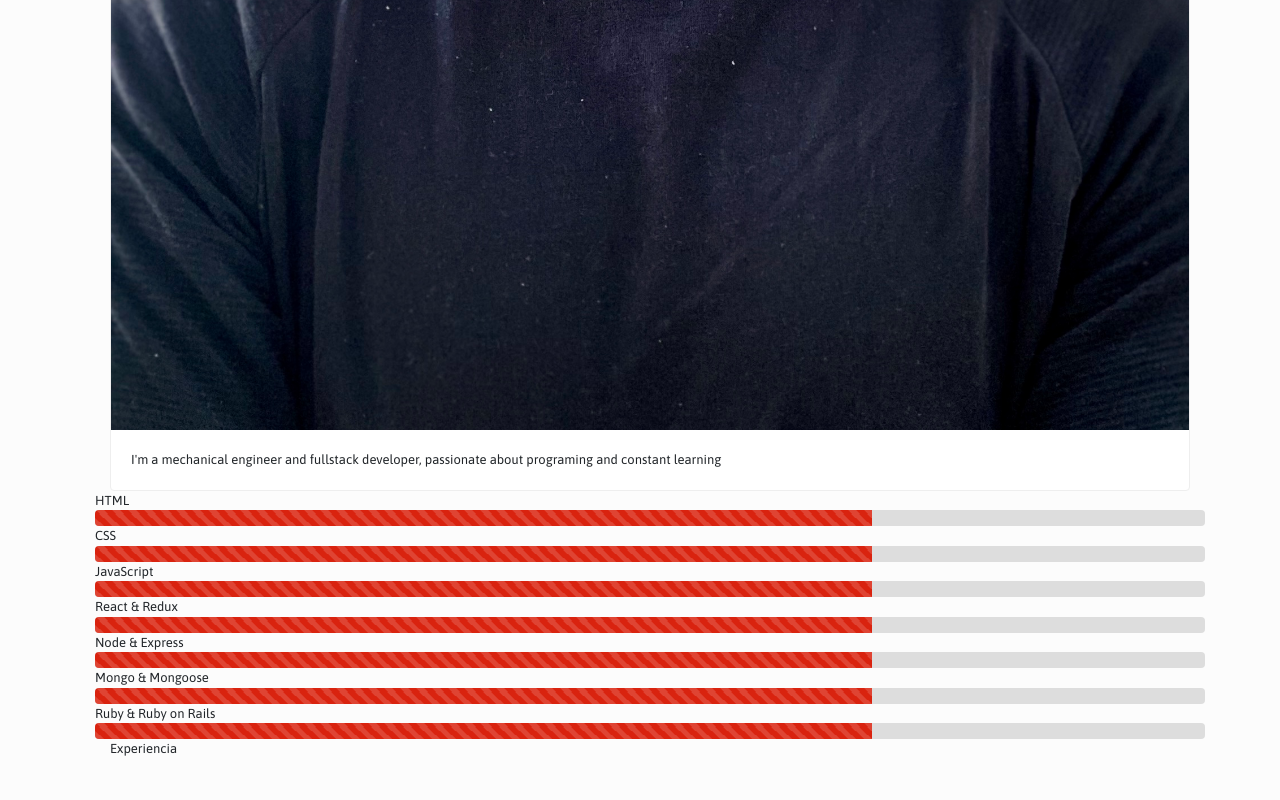
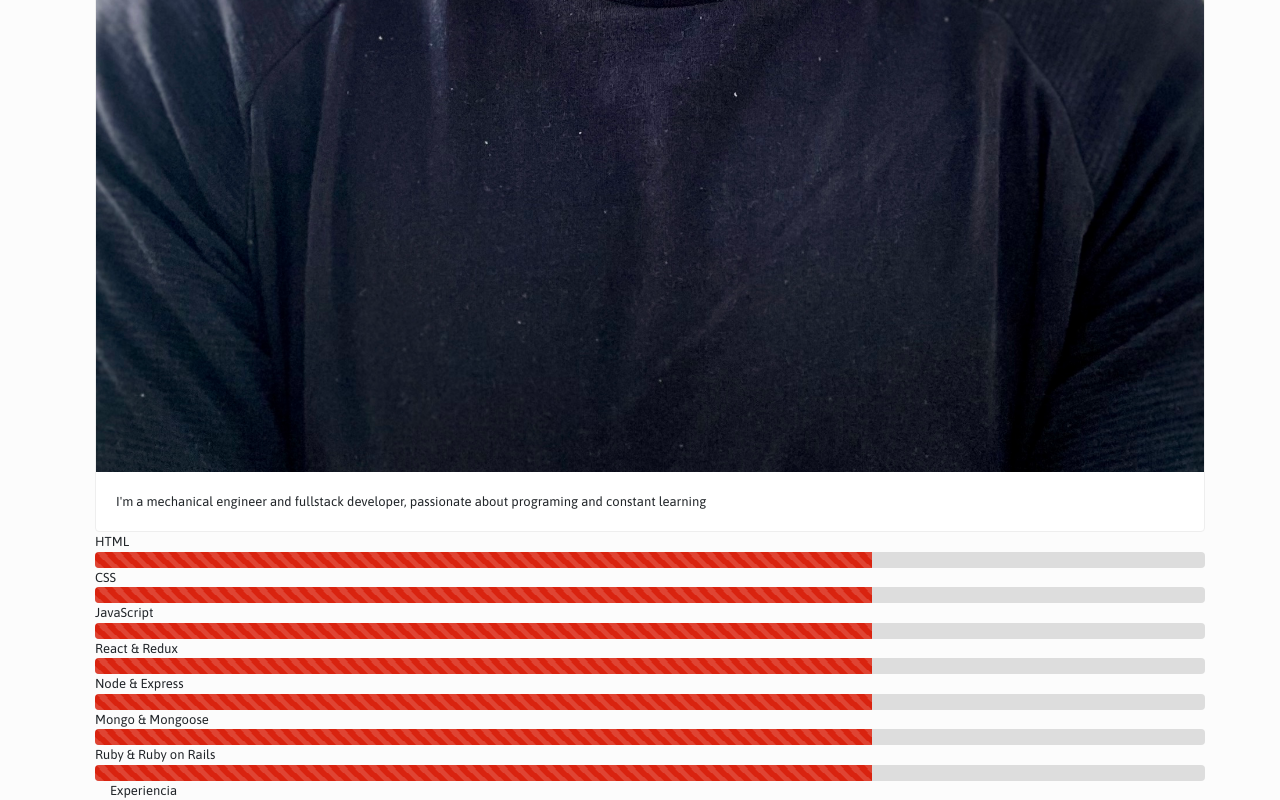
Before and after one commit to danielrs95/personalWeb, a React (Create React App) app: page / in a window 1280 px wide. Shown: the part 1914-2714 px from the top of the page. Before the commit the page ends 2673 px from the top, so only its background shows below. Built offline with nearby package versions, Linux system fonts and the light colour scheme.

Commit message:
Agrega rows al about screen

```diff
--- a/src/components/Skill.js
+++ b/src/components/Skill.js
@@ -3,8 +3,8 @@ import React from "react";
 const Skill = ({ skill, width }) => {
   return (
     <div className='row'>
+      <div className='col-12'>
         <p style={{ margin: "0" }}>{skill}</p>
-
         <div className='progress' style={{ width: "100%" }}>
           <div
             className='progress-bar progress-bar-striped progress-bar-animated'
@@ -16,6 +16,7 @@ const Skill = ({ skill, width }) => {
           ></div>
         </div>
       </div>
+    </div>
   );
 };
 
--- a/src/screens/AboutScreen.js
+++ b/src/screens/AboutScreen.js
@@ -6,9 +6,13 @@ import Skill from "../components/Skill";
 const AboutScreen = () => {
   return (
     <div id='about' className='container'>
+      <div className='row'>
         <div className='col-12'>
           <h1 className='text-center text-uppercase'>About me</h1>
         </div>
+      </div>
+
+      <div className='row'>
         <div className='col-12'>
           <div class='card'>
             <img src={cvImg} class='card-img-top' alt='...' />
@@ -20,6 +24,9 @@ const AboutScreen = () => {
             </div>
           </div>
         </div>
+      </div>
+
+      <div className='row'>
         <div className='col-12'>
           <Skill skill='HTML' width='70' />
           <Skill skill='CSS' width='70' />
@@ -29,7 +36,13 @@ const AboutScreen = () => {
           <Skill skill='Mongo & Mongoose' width='70' />
           <Skill skill='Ruby & Ruby on Rails' width='70' />
         </div>
+      </div>
+
+      <div className='row'>
+        <div className='col-12'>
           <div className='col-12'>Experiencia</div>
+        </div>
+      </div>
     </div>
   );
 };
```
Lines whose indentation alone changed are shown as unchanged.
